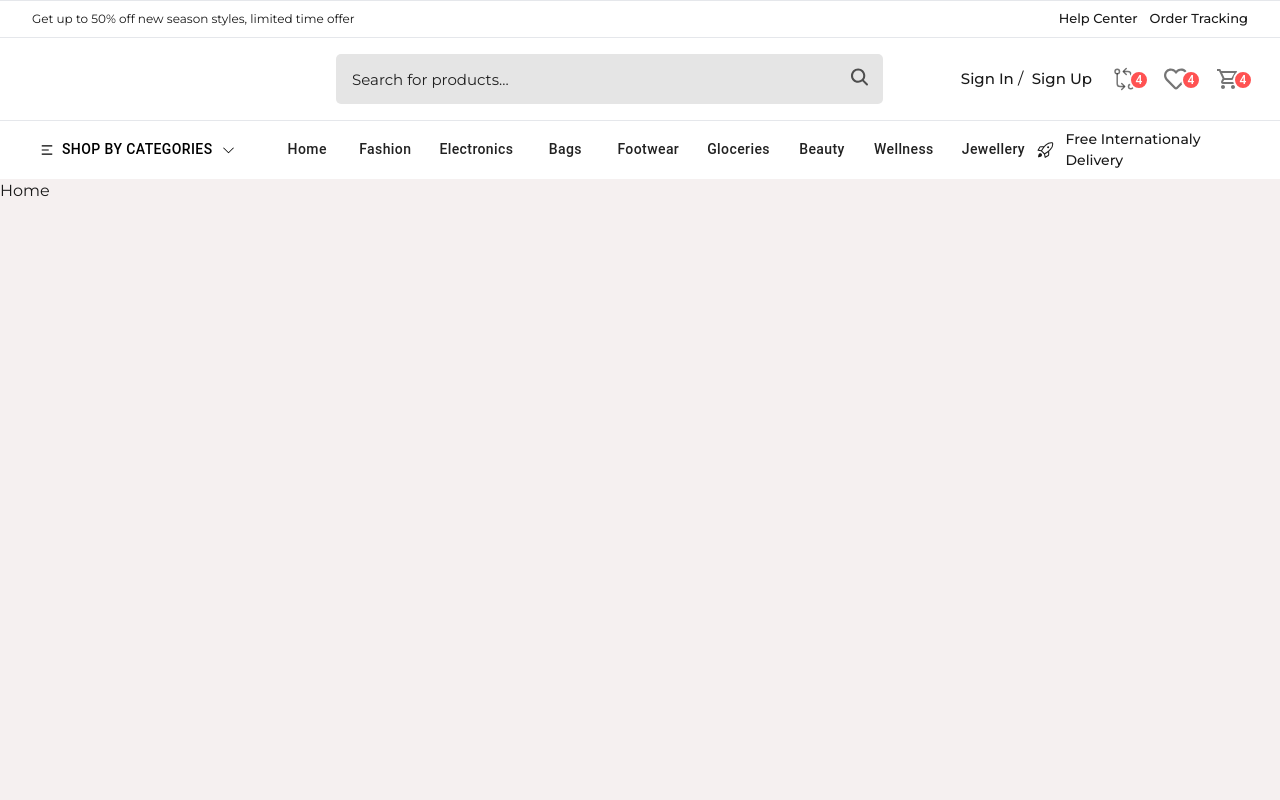
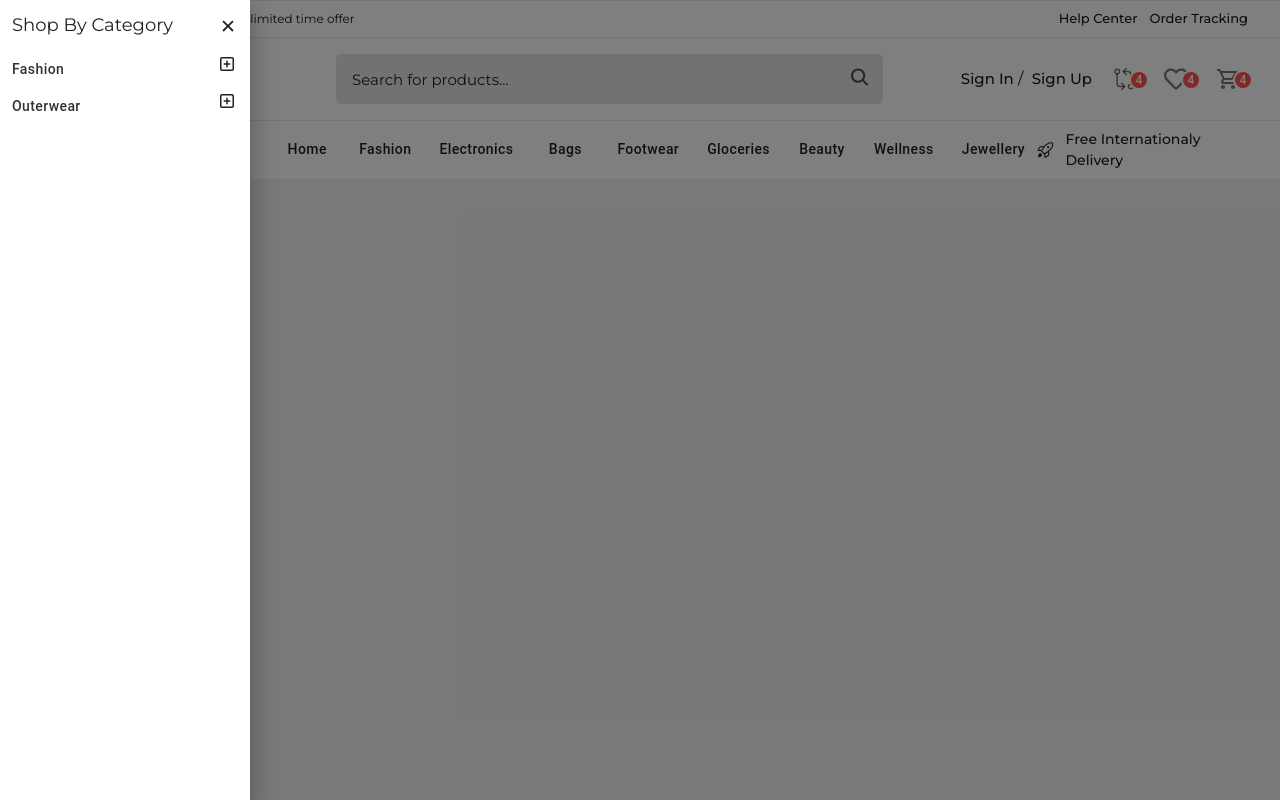
Before and after one commit to Jdamour12/UmuraraShop-be, a React (Vite) app in the folder frontend/: page / in a window 1280 px wide. Both pictures are taken after a click on the button "SHOP BY CATEGORIES". Built offline with nearby package versions, Linux system fonts and the light colour scheme; a web font is replaced by a local one.

Commit message:
Created category panel drawer, styled it, and added some data

```diff
--- /dev/null
+++ b/frontend/src/components/Header/Navigation/CategoryPanel.jsx
@@ -0,0 +1,227 @@
+import React, { useState } from "react";
+import Box from "@mui/material/Box";
+import Drawer from "@mui/material/Drawer";
+import Button from "@mui/material/Button";
+import { Link } from "react-router-dom";
+import List from "@mui/material/List";
+import Divider from "@mui/material/Divider";
+import ListItem from "@mui/material/ListItem";
+import ListItemButton from "@mui/material/ListItemButton";
+import ListItemText from "@mui/material/ListItemText";
+import { IoCloseSharp } from "react-icons/io5";
+import { FaRegSquarePlus } from "react-icons/fa6";
+import { FiMinusSquare } from "react-icons/fi";
+
+const CategoryPanel = (props) => {
+  const [submenuIndex, setSubmenuIndex] = useState(null);
+
+  const [innerSubmenuIndex, setInnerSubmenuIndex] = useState(null);
+
+  const toggleDrawer = (newOpen) => () => {
+    props.setIsOpenCatPanel(newOpen);
+  };
+
+  const openSubmenu = (index) => {
+    if (submenuIndex === index) {
+      setSubmenuIndex(null);
+      return;
+    } else {
+      setSubmenuIndex(index);
+    }
+  };
+
+  const openInnerSubmenu = (index) => {
+    if (innerSubmenuIndex === index) {
+      setInnerSubmenuIndex(null);
+      return;
+    } else {
+      setInnerSubmenuIndex(index);
+    }
+  };
+  const DrawerList = (
+    <Box sx={{ width: 250 }} role="presentation" className="categoryPanel">
+      <h3 className="p-3 text-[18px] font-[500px] flex items-center justify-between">
+        Shop By Category{" "}
+        <IoCloseSharp
+          onClick={toggleDrawer(false)}
+          className="cursor-pointer text-[20px]"
+        />
+      </h3>
+
+      <div className="scroll">
+        <ul className="w-full">
+          <li className="list-none flex items-center relative flex-col">
+            <Link to="/" className="w-full">
+              <Button className="w-full !text-left !justify-start !px-3 !text-[rgba(0,0,0,0.8)] cursor-pointer">
+                Fashion
+              </Button>
+            </Link>
+            {submenuIndex === 0 ? (
+              <FiMinusSquare
+                className="absolute top-[10px] right-[15px] cursor-pointer"
+                onClick={() => openSubmenu(0)}
+              />
+            ) : (
+              <FaRegSquarePlus
+                className="absolute top-[5px] right-[15px] cursor-pointer"
+                onClick={() => openSubmenu(0)}
+              />
+            )}
+            {submenuIndex === 0 && (
+              <ul className="submenu w-full pl-3 ">
+                <li className="list-none relative">
+                  <Link to="/" className="w-full">
+                    <Button className="w-full !text-left !justify-start !px-3 transition !text-[rgba(0,0,0,0.8)]">
+                      Apparel
+                    </Button>
+                  </Link>
+
+                  {innerSubmenuIndex === 0 ? (
+              <FiMinusSquare
+                className="absolute top-[10px] right-[15px] cursor-pointer"
+                onClick={() => openInnerSubmenu(0)}
+              />
+            ) : (
+              <FaRegSquarePlus
+                className="absolute top-[5px] right-[15px] cursor-pointer"
+                onClick={() => openInnerSubmenu(0)}
+              />
+            )}
+
+                  {innerSubmenuIndex === 0 && (
+                    <ul className="inner_submenu w-full pl-3 ">
+                      <li className="list-none relative mb-1">
+                        <Link
+                          to="/"
+                          className="link w-full !text-left !justify-start !px-3 transition text-[14px]"
+                        >
+                          Smart Tablet
+                        </Link>
+                      </li>
+                      <li className="list-none relative mb-1">
+                        <Link
+                          to="/"
+                          className="link w-full !text-left !justify-start !px-3 transition text-[14px]"
+                        >
+                          Crepe T-Shirt
+                        </Link>
+                      </li>
+                      <li className="list-none relative mb-1">
+                        <Link
+                          to="/"
+                          className="link w-full !text-left !justify-start !px-3 transition text-[14px]"
+                        >
+                          Leather Watch
+                        </Link>
+                      </li>
+                      <li className="list-none relative mb-1">
+                        <Link
+                          to="/"
+                          className="link w-full !text-left !justify-start !px-3 transition text-[14px]"
+                        >
+                          Rolling Diamond
+                        </Link>
+                      </li>
+                    </ul>
+                  )}
+                </li>
+              </ul>
+            )}
+          </li>
+
+
+          <li className="list-none flex items-center relative flex-col">
+            <Link to="/" className="w-full">
+              <Button className="w-full !text-left !justify-start !px-3 !text-[rgba(0,0,0,0.8)] cursor-pointer">
+                Outerwear
+              </Button>
+            </Link>
+            {submenuIndex === 1 ? (
+              <FiMinusSquare
+                className="absolute top-[10px] right-[15px] cursor-pointer"
+                onClick={() => openSubmenu(1)}
+              />
+            ) : (
+              <FaRegSquarePlus
+                className="absolute top-[5px] right-[15px] cursor-pointer"
+                onClick={() => openSubmenu(1)}
+              />
+            )}
+            {submenuIndex === 1 && (
+              <ul className="submenu w-full pl-3 ">
+                <li className="list-none relative">
+                  <Link to="/" className="w-full">
+                    <Button className="w-full !text-left !justify-start !px-3 transition !text-[rgba(0,0,0,0.8)]">
+                      Apparel
+                    </Button>
+                  </Link>
+
+                  {innerSubmenuIndex === 1 ? (
+              <FiMinusSquare
+                className="absolute top-[10px] right-[15px] cursor-pointer"
+                onClick={() => openInnerSubmenu(1)}
+              />
+            ) : (
+              <FaRegSquarePlus
+                className="absolute top-[5px] right-[15px] cursor-pointer"
+                onClick={() => openInnerSubmenu(1)}
+              />
+            )}
+
+                  {innerSubmenuIndex === 1 && (
+                    <ul className="inner_submenu w-full pl-3 ">
+                      <li className="list-none relative mb-1">
+                        <Link
+                          to="/"
+                          className="link w-full !text-left !justify-start !px-3 transition text-[14px]"
+                        >
+                          Smart Tablet
+                        </Link>
+                      </li>
+                      <li className="list-none relative mb-1">
+                        <Link
+                          to="/"
+                          className="link w-full !text-left !justify-start !px-3 transition text-[14px]"
+                        >
+                          Crepe T-Shirt
+                        </Link>
+                      </li>
+                      <li className="list-none relative mb-1">
+                        <Link
+                          to="/"
+                          className="link w-full !text-left !justify-start !px-3 transition text-[14px]"
+                        >
+                          Leather Watch
+                        </Link>
+                      </li>
+                      <li className="list-none relative mb-1">
+                        <Link
+                          to="/"
+                          className="link w-full !text-left !justify-start !px-3 transition text-[14px]"
+                        >
+                          Rolling Diamond
+                        </Link>
+                      </li>
+                    </ul>
+                  )}
+                </li>
+              </ul>
+            )}
+          </li>
+
+
+        </ul>
+      </div>
+    </Box>
+  );
+
+  return (
+    <>
+      <Drawer open={props.isOpenCatPanel} onClose={toggleDrawer(false)}>
+        {DrawerList}
+      </Drawer>
+    </>
+  );
+};
+
+export default CategoryPanel;
--- a/frontend/src/components/Header/Navigation/index.jsx
+++ b/frontend/src/components/Header/Navigation/index.jsx
@@ -1,57 +1,111 @@
-import React from 'react'
-import Button from '@mui/material/Button'
-import { RiMenu2Fill} from 'react-icons/ri';
+import React, { useState } from "react";
+import Button from "@mui/material/Button";
+import { RiMenu2Fill } from "react-icons/ri";
 import { Link } from "react-router-dom";
-import {LiaAngleDownSolid} from "react-icons/lia";
+import { LiaAngleDownSolid } from "react-icons/lia";
 import { GoRocket } from "react-icons/go";
+import CategoryPanel from "./CategoryPanel";
+import "../Navigation/style.css"
 
 const Navigation = () => {
+  const [isOpenCatPanel, setIsOpenCatPanel] = useState(false);
+  const openCategoryPanel = () => {
+    setIsOpenCatPanel(true);
+  };
   return (
-    <nav className='py-2'>
-      <div className='container flex items-center justify-end gap-8'>
-        <div className='col_1 w-[20%]'>
-            <Button className='!text-black gap-2 w-full'><RiMenu2Fill className='tex-[18px]'/> Shop By Categories
-            <LiaAngleDownSolid className='text-[13px] ml-auto font-bold'/>
+    <>
+      <nav className="py-2">
+        <div className="container flex items-center justify-end gap-8">
+          <div className="col_1 w-[20%]">
+            <Button
+              className="!text-black gap-2 w-full"
+              onClick={openCategoryPanel}
+            >
+              <RiMenu2Fill className="tex-[18px]" /> Shop By Categories
+              <LiaAngleDownSolid className="text-[13px] ml-auto font-bold" />
             </Button>
           </div>
-        <div className='col_2 w-[60%]'>
-            <ul className='flex items-center gap-3'>
-                <li className='list-none'>
-                    <Link to="/" className='link transition text-[14px] font-[500]'><Button className='!link transition !font-[500] !text-[rgba(0,0,0,0.87)] hover:!text-[#ff5252]'>Home</Button></Link>
+          <div className="col_2 w-[60%]">
+            <ul className="flex items-center gap-3">
+              <li className="list-none">
+                <Link to="/" className="link transition text-[14px] font-[500]">
+                  <Button className="!link transition !font-[500] !text-[rgba(0,0,0,0.87)] hover:!text-[#ff5252]">
+                    Home
+                  </Button>
+                </Link>
               </li>
-                <li className='list-none'>
-                    <Link to="/" className='link transition text-[14px] font-[500]'><Button className='!link transition !font-[500] !text-[rgba(0,0,0,0.87)] hover:!text-[#ff5252]'>Fashion</Button></Link>
+              <li className="list-none">
+                <Link to="/" className="link transition text-[14px] font-[500]">
+                  <Button className="!link transition !font-[500] !text-[rgba(0,0,0,0.87)] hover:!text-[#ff5252]">
+                    Fashion
+                  </Button>
+                </Link>
               </li>
-                <li className='list-none'>
-                    <Link to="/" className='link transition text-[14px] font-[500]'><Button className='!link transition !font-[500] !text-[rgba(0,0,0,0.87)] hover:!text-[#ff5252]'>Electronics</Button></Link>
+              <li className="list-none">
+                <Link to="/" className="link transition text-[14px] font-[500]">
+                  <Button className="!link transition !font-[500] !text-[rgba(0,0,0,0.87)] hover:!text-[#ff5252]">
+                    Electronics
+                  </Button>
+                </Link>
               </li>
-                <li className='list-none'>
-                    <Link to="/" className='link transition text-[14px] font-[500]'><Button className='!link transition !font-[500] !text-[rgba(0,0,0,0.87)] hover:!text-[#ff5252]'>Bags </Button></Link>
+              <li className="list-none">
+                <Link to="/" className="link transition text-[14px] font-[500]">
+                  <Button className="!link transition !font-[500] !text-[rgba(0,0,0,0.87)] hover:!text-[#ff5252]">
+                    Bags{" "}
+                  </Button>
+                </Link>
               </li>
-                <li className='list-none'>
-                    <Link to="/" className='link transition text-[14px] font-[500]'><Button className='!link transition !font-[500] !text-[rgba(0,0,0,0.87)] hover:!text-[#ff5252]'>Footwear </Button></Link>
+              <li className="list-none">
+                <Link to="/" className="link transition text-[14px] font-[500]">
+                  <Button className="!link transition !font-[500] !text-[rgba(0,0,0,0.87)] hover:!text-[#ff5252]">
+                    Footwear{" "}
+                  </Button>
+                </Link>
               </li>
-                <li className='list-none'>
-                    <Link to="/" className='link transition text-[14px] font-[500]'><Button className='!link transition !font-[500] !text-[rgba(0,0,0,0.87)] hover:!text-[#ff5252]'>Gloceries </Button></Link>
+              <li className="list-none">
+                <Link to="/" className="link transition text-[14px] font-[500]">
+                  <Button className="!link transition !font-[500] !text-[rgba(0,0,0,0.87)] hover:!text-[#ff5252]">
+                    Gloceries{" "}
+                  </Button>
+                </Link>
               </li>
-                <li className='list-none'>
-                    <Link to="/" className='link transition text-[14px] font-[500]'><Button className='!link transition !font-[500] !text-[rgba(0,0,0,0.87)] hover:!text-[#ff5252]'>Beauty </Button></Link>
+              <li className="list-none">
+                <Link to="/" className="link transition text-[14px] font-[500]">
+                  <Button className="!link transition !font-[500] !text-[rgba(0,0,0,0.87)] hover:!text-[#ff5252]">
+                    Beauty{" "}
+                  </Button>
+                </Link>
               </li>
-                <li className='list-none'>
-                    <Link to="/" className='link transition text-[14px] font-[500]'><Button className='!link transition !font-[500] !text-[rgba(0,0,0,0.87)] hover:!text-[#ff5252]'>Wellness </Button></Link>
+              <li className="list-none">
+                <Link to="/" className="link transition text-[14px] font-[500]">
+                  <Button className="!link transition !font-[500] !text-[rgba(0,0,0,0.87)] hover:!text-[#ff5252]">
+                    Wellness{" "}
+                  </Button>
+                </Link>
               </li>
-                <li className='list-none'>
-                    <Link to="/" className='link transition text-[14px] font-[500]'><Button className='!link transition !font-[500] !text-[rgba(0,0,0,0.87)] hover:!text-[#ff5252]'>Jewellery </Button></Link>
+              <li className="list-none">
+                <Link to="/" className="link transition text-[14px] font-[500]">
+                  <Button className="!link transition !font-[500] !text-[rgba(0,0,0,0.87)] hover:!text-[#ff5252]">
+                    Jewellery{" "}
+                  </Button>
+                </Link>
               </li>
             </ul>
           </div>
 
-        <div className='col_2 w-[20%]'>
-            <p className='text-[14px] font-[500] flex items-center gap-3 mb-0 mt-0'><GoRocket className='text-[18px]'/>Free Internationaly Delivery</p>
+          <div className="col_2 w-[20%]">
+            <p className="text-[14px] font-[500] flex items-center gap-3 mb-0 mt-0">
+              <GoRocket className="text-[18px]" />
+              Free Internationaly Delivery
+            </p>
           </div>
         </div>
       </nav>
-  )
-}
 
-export default Navigation
+      {/* Category Panel component*/}
+      <CategoryPanel openCategoryPanel={openCategoryPanel} isOpenCatPanel={isOpenCatPanel} setIsOpenCatPanel={setIsOpenCatPanel}/>
+    </>
+  );
+};
+
+export default Navigation;
--- a/frontend/src/components/Header/Navigation/style.css
+++ b/frontend/src/components/Header/Navigation/style.css
@@ -0,0 +1,3 @@
+.categoryPanel button {
+    text-transform: capitalize !important;
+}
```
Lines whose indentation alone changed are shown as unchanged.
